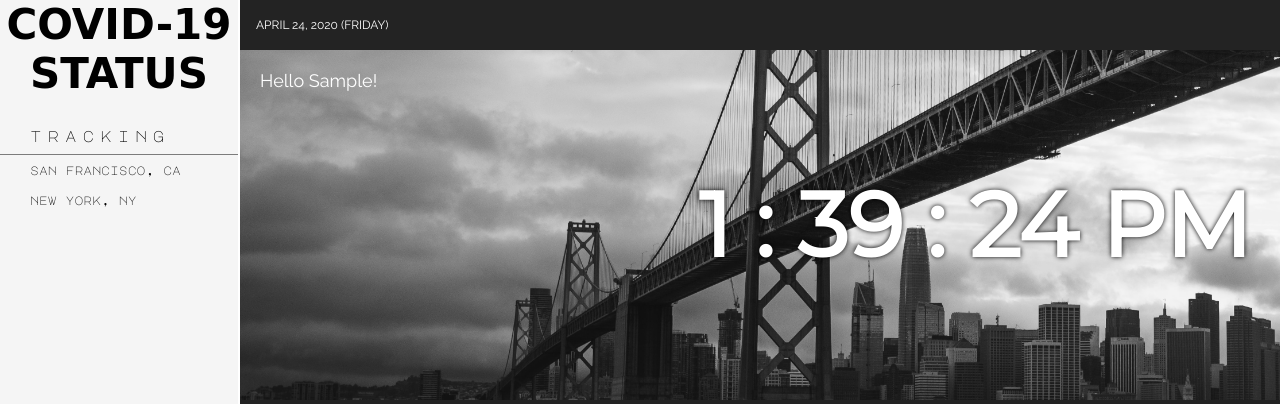
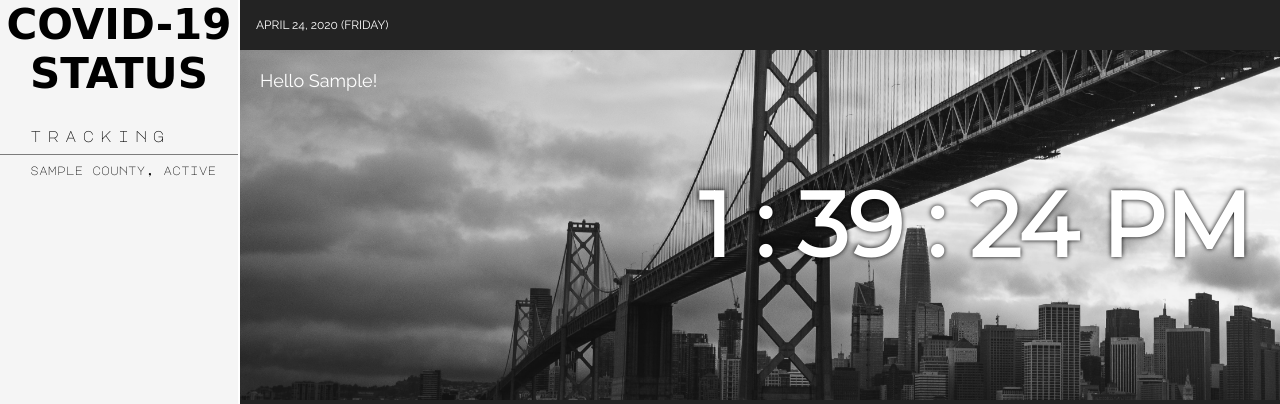
Before and after one commit to xerilius/covid19-status, a Flask app: a page that uses templates/dashboard.html in a window 1280 px wide; the page is wider, and only the part inside the window is pictured. Shown: the top 404 px of that part. Run offline with Flask 2, Linux system fonts and the light colour scheme; the visitor is signed in with stand-in values (Sample User, id 1); tables that the repository leaves empty hold one stand-in row (values such as "Sample post"); some libraries are stand-ins or nearby versions; some web fonts are replaced.

Commit message:
County and state now display on dashboard side nav

```diff
--- a/server.py
+++ b/server.py
@@ -131,7 +131,6 @@ def show_results():
 
     saved = db.session.query(Save).filter(Save.county_id==county_id, Save.user_id==user_id).first()
 
-
     # D3 Graph
     datasets = []
     for item in confirmed10:
@@ -161,10 +160,29 @@ def show_dashboard(username):
     if username:
         user = db.session.query(User).filter(User.username==username).first()
         user_name = user.username
+        user_id = user.user_id
+
+    # query for all saves ids with user_id # to display on dashboard side nav
+    county_id_list = []
+    saves = db.session.query(Save).filter(Save.user_id==user_id).all()
+    for county in saves:
+        county_id = county.county_id
+        county_id_list.append(county_id)
+    print("@@@@@@@@@@@@",county_id_list)
+    county_inst_list = []
+    for id in county_id_list:
+        # get name of each county & state with id#
+        county_inst = db.session.query(County).filter(County.county_id==id).first()
+        county_name = county_inst.county_name
+        state_name = county_inst.state_name
+        county_state = county_name + ", " + state_name
+        county_inst_list.append(county_state)
+    print("@@@@@@@@@@@@@@@@@@@@@@@@@@@@@@@@",county_inst_list)
+    # county_id_list.clear()
 
     return render_template("dashboard.html",
-                            current_date=current_date,
-                            username=user_name)
+                                current_date=current_date,
+                                username=user_name, saves=saves, county_list=county_inst_list)
 
 
 # HOMEPAGE
--- a/templates/dashboard.html
+++ b/templates/dashboard.html
@@ -21,10 +21,13 @@
       <div class="sidenav__category">
 
         <div class="sidenav__category-title">Tracking</div>
+        {% for item in county_list %}
+       <ul class="sidenav__list">
+          <li class="sidenav__list-item">{{item}}</li>
 
-       <ul class="sidenav__list">
-          <li class="sidenav__list-item">San Francisco, CA</li>
-          <li class="sidenav__list-item">New York, NY</li>
+
+          {% endfor %}
+
         </ul>
     </div>
   </aside>
```
